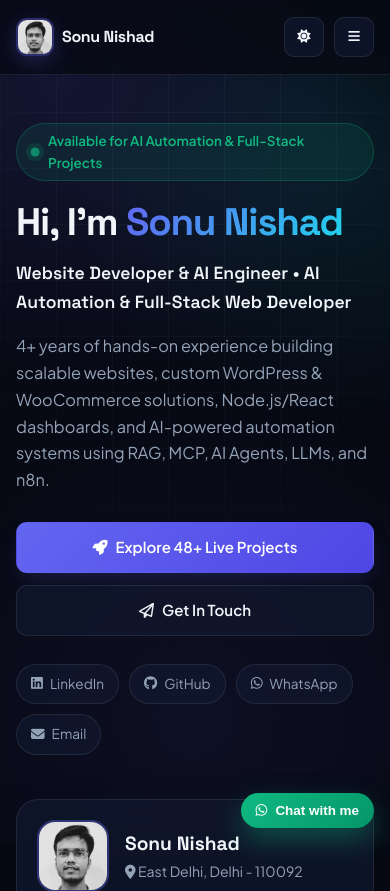
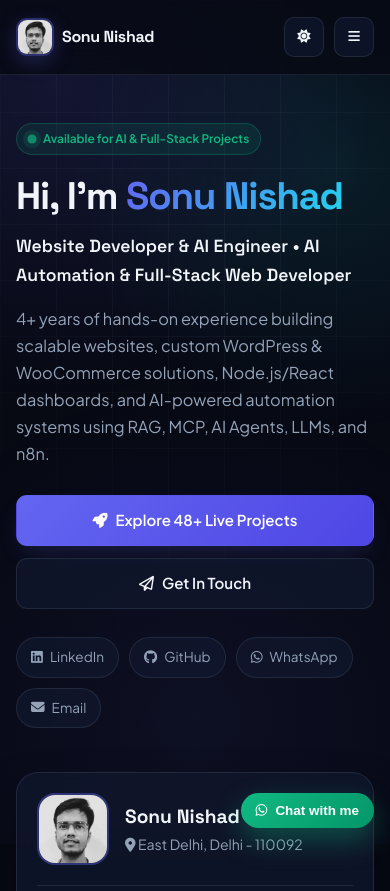
Before and after one commit to SonuDigrowfa/Sonu-Nishad, a PHP site: page / in a window 390 px wide. Shown: the top 891 px of the page. Run offline with PHP 8.4, Linux system fonts and the light colour scheme.

Commit message:
Keep availability status pill on a single line on mobile

```diff
--- a/assets/css/modern.css
+++ b/assets/css/modern.css
@@ -321,7 +321,7 @@ section {
 .status-pill {
   display: inline-flex;
   align-items: center;
-  gap: 9px;
+  gap: 8px;
   padding: 6px 14px;
   border-radius: 999px;
   background: rgba(16, 185, 129, 0.1);
@@ -329,6 +329,8 @@ section {
   color: var(--success);
   font-size: 0.84rem;
   font-weight: 600;
+  white-space: nowrap;
+  max-width: 100%;
   margin-bottom: 20px;
 }
 
@@ -1200,6 +1202,11 @@ footer {
 
 @media (max-width: 520px) {
   .container { padding: 0 16px; }
+  .status-pill {
+    font-size: 0.74rem;
+    padding: 5px 11px;
+    gap: 7px;
+  }
   .card,
   .exp-card,
   .hero-card { padding: 20px; }
--- a/index.html
+++ b/index.html
@@ -58,7 +58,7 @@
         <div>
           <div class="status-pill">
             <span class="status-dot"></span>
-            Available for AI Automation &amp; Full-Stack Projects
+            Available for AI &amp; Full-Stack Projects
           </div>
           <h1 class="hero-title">
             Hi, I'm <span class="gradient-text">Sonu Nishad</span>
```
